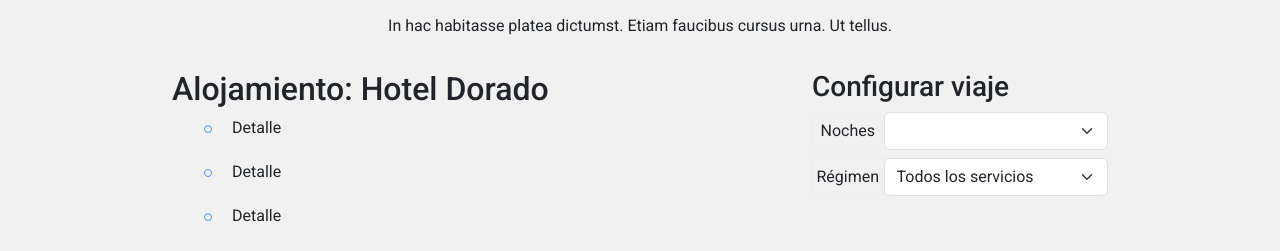
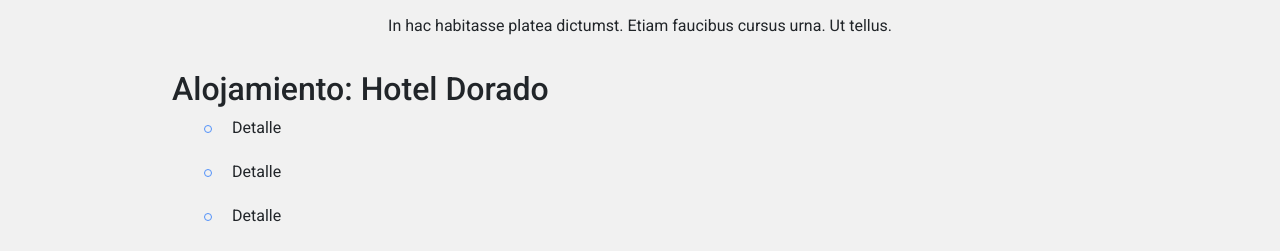
Before and after one commit to santiarroyave/team1-fe-gc-proyecto-final-frontend, an Angular app: page /oferta/1 in a window 1280 px wide. Shown: the part 458-709 px from the top of the page. Built offline with nearby package versions, Linux system fonts and the light colour scheme.

Commit message:
feat(pasarela pago, oferta detalle): cambios en precios y eliminacion de opciones en oferta detalle

```diff
--- a/src/app/components/oferta-detalle/oferta-detalle.component.html
+++ b/src/app/components/oferta-detalle/oferta-detalle.component.html
@@ -1,7 +1,7 @@
 <!-- Esto es el menu horizontal -->
 <app-navbar-h></app-navbar-h>
 <!-- Escribir código aqui -->
-<div class="h-50 w-100 d-flex justify-content-center">
+<div class="h-50 d-flex">
     <img src={{oferta.imagen}} class="img-fluid w-100 img-thumbnail" alt="...">
     <img src={{oferta.imagen}} class="img-fluid w-100 img-thumbnail" alt="...">
     <button type="button" class="btn" (click)="toastTrigger()">
@@ -16,7 +16,7 @@
         </div>
     </div>
     <div class="row">
-        <div class="col-8 mt-3">
+        <div class="col mt-3">
             <h2>Alojamiento: {{alojamiento.nombre}}</h2>
             <ul>
                 <li>Detalle</li>
@@ -32,41 +32,7 @@
                 <li>Detalle</li>
             </ul>
             <div class="d-flex justify-content-end">
-                <button type="button" class="btn btn-danger" routerLink="/paso-1/{{oferta.id}}">{{oferta.precio}} €/persona</button>
-            </div>
-        </div>
-        <div class="col-4 mt-3">
-            <h3>Configurar viaje</h3>
-            <div class="d-flex">
-                <label class="form-label lbl-1">Noches</label>
-                <select class="form-select f-s" [(ngModel)]="num_noches" (ngModelChange)="updateNoches()">
-                    <option selected value="14">Todas las noches</option>
-                    <option value="1">1 noche</option>
-                    <option value="2">2 noches</option>
-                    <option value="3">3 noches</option>
-                    <option value="4">4 noches</option>
-                    <option value="5">5 noches</option>
-                    <option value="6">6 noches</option>
-                    <option value="7">7 noches</option>
-                    <option value="8">8 noches</option>
-                    <option value="9">9 noches</option>
-                    <option value="10">10 noches</option>
-                    <option value="11">11 noches</option>
-                    <option value="12">12 noches</option>
-                    <option value="13">13 noches</option>
-                    <option value="14">14 noches</option>
-                </select>
-            </div>
-            <div class="d-flex">
-                <label class="form-label lbl-1">Régimen</label>
-                <select class="form-select f-s">
-                    <option selected value="0">Todos los servicios</option>
-                    <option value="1">Wifi</option>
-                    <option value="2">Desayuno</option>
-                    <option value="3">Mascotas</option>
-                    <option value="4">Piscina</option>
-                    <option value="5">Lavadora</option>
-                </select>
+                <button type="button" class="btn btn-danger" routerLink="/paso-1/{{oferta.id}}">{{oferta.precio}} €/noche</button>
             </div>
         </div>
     </div>
--- a/src/app/components/oferta-detalle/oferta-detalle.component.ts
+++ b/src/app/components/oferta-detalle/oferta-detalle.component.ts
@@ -35,10 +35,6 @@ export class OfertaDetalleComponent implements OnInit {
     });
   }
 
-  updateNoches(): void{
-    this.ofertasService.noches = Number(this.num_noches);
-  }
-
   toastTrigger(): void {
     const toastLiveExample = document.getElementById('liveToast');
 
--- a/src/app/components/pasarela-pago/paso-dos/paso-dos.component.html
+++ b/src/app/components/pasarela-pago/paso-dos/paso-dos.component.html
@@ -73,7 +73,7 @@
     </div>
     <div class="row">
         <div class="col d-flex align-items-center justify-content-center">
-            <button type="button" class="btn btn-success mb-3 btn-settings">Pagar {{oferta.precio}} €</button>
+            <button type="button" class="btn btn-success mb-3 btn-settings">Pagar {{precio | number: '1.2-2' }} €</button>
         </div>
     </div>
 </div>
--- a/src/app/components/pasarela-pago/paso-dos/paso-dos.component.ts
+++ b/src/app/components/pasarela-pago/paso-dos/paso-dos.component.ts
@@ -9,6 +9,7 @@ import { OfertasService } from 'src/app/services/ofertas.service';
 })
 export class PasoDosComponent {
   oferta: any;
+  precio: any;
 
   constructor(private route: ActivatedRoute, private ofertasService: OfertasService){}
 
@@ -17,5 +18,6 @@ export class PasoDosComponent {
       const elementId: number = Number(params['id']);
       this.oferta = this.ofertasService.getOfertaById(elementId);
     });
+    this.precio = this.ofertasService.oferta;
   }
 }
--- a/src/app/components/pasarela-pago/paso-uno/paso-uno.component.html
+++ b/src/app/components/pasarela-pago/paso-uno/paso-uno.component.html
@@ -1,5 +1,5 @@
 <app-navbar-h></app-navbar-h>
-<div class="h-50 w-100 d-flex justify-content-center">
+<div class="h-50 d-flex">
   <img src={{oferta.imagen}} class="img-fluid w-100 img-thumbnail" alt="...">
   <img src={{oferta.imagen}} class="img-fluid w-100 img-thumbnail" alt="...">
   <button type="button" class="btn" (click)="toastTrigger()">
@@ -10,7 +10,7 @@
   <div class="row mt-4 w-100">
     <div class="col cl-1">
       <label class="form-label lbl-1">Selecciona el número de personas</label>
-      <select class="form-select" [(ngModel)]="num_personas">
+      <select class="form-select" [(ngModel)]="num_personas" (ngModelChange)="calcularNoches()">
         <option value="1">1</option>
         <option value="2" selected>2</option>
         <option value="3">3</option>
@@ -48,7 +48,6 @@
             matStartDate
             placeholder="Start date"
             formControlName="start"
-            (dateChange)="change()"
           />
           <input matEndDate placeholder="End date" formControlName="end" />
         </mat-date-range-input>
@@ -78,18 +77,18 @@
       </div>
       <div class="tb-1">
         <label class="lbl-2">{{num_personas}}</label>
-        <label class="lbl-2">{{precio_persona}} €</label>
+        <label class="lbl-2">{{precio_persona | number: '1.2-2' }} €</label>
       </div>
       <div class="tb-1">
         <label class="lbl-2">Total</label>
-        <label class="lbl-2">{{precio_persona*num_personas}} €</label>
+        <label class="lbl-2">{{noches*precio_noche | number: '1.2-2' }} €</label>
       </div>
     </div>
   </div>
   <div class="row rw-1 mt-3">
     <div class="col btn-settings">
         <button type="button" class="btn btn-primary" routerLink="/oferta/{{oferta.id}}">volver</button>
-        <button type="button" class="btn btn-danger" routerLink="/paso-2/{{oferta.id}}">{{precio_persona}} €/persona</button>
+        <button type="button" class="btn btn-danger" (click)="actualizarOferta()">{{precio_persona | number: '1.2-2' }} €/persona</button>
     </div>
   </div>
   <div class="row m-3">
--- a/src/app/components/pasarela-pago/paso-uno/paso-uno.component.ts
+++ b/src/app/components/pasarela-pago/paso-uno/paso-uno.component.ts
@@ -1,6 +1,6 @@
 import { Component, ElementRef, OnInit, ViewChild } from '@angular/core';
 import { FormControl, FormGroup } from '@angular/forms';
-import { ActivatedRoute } from '@angular/router';
+import { ActivatedRoute, Router } from '@angular/router';
 import { OfertasService } from 'src/app/services/ofertas.service';
 
 declare var bootstrap: any;
@@ -17,7 +17,7 @@ export class PasoUnoComponent implements OnInit {
   num_personas: number = 2;
   oferta: any = {};
 
-  precio_inicial: number | any;
+  precio_noche: number | any;
   precio_persona: number | any;
   today: Date = new Date();
   month: number = this.today.getMonth();
@@ -25,9 +25,10 @@ export class PasoUnoComponent implements OnInit {
   ts_max: number | any;
   max: Date | any;
   min: Date = new Date(this.today);
-  noches:number = 0;
+  noches:number = 1;
   campaignOne: FormGroup | any;
-  constructor(private route: ActivatedRoute, private ofertasService: OfertasService){}
+
+  constructor(private route: ActivatedRoute, private ofertasService: OfertasService, private router: Router){}
 
   ngOnInit(): void {
     this.ts_max = this.today.setMonth(this.today.getMonth() + 2);
@@ -38,9 +39,8 @@ export class PasoUnoComponent implements OnInit {
       const elementId: number = Number(params['id']);
       this.oferta = this.ofertasService.getOfertaById(elementId);
     });
-    this.precio_inicial = this.oferta.precio;
-    this.precio_persona = this.precio_inicial;
-    this.noches = this.ofertasService.noches;
+    this.precio_noche = this.oferta.precio;
+    this.precio_persona = this.precio_noche/this.num_personas;
     let date1 = new Date();
     let date2 = date1.setDate(date1.getDate() + this.noches);
     date1 = new Date(date2);
@@ -61,11 +61,11 @@ export class PasoUnoComponent implements OnInit {
 
   calcularNoches():void {
     this.noches = Number(this.campaignOne.value.end?.getDate()) - Number(this.campaignOne.value.start?.getDate());
-    this.precio_persona = this.precio_inicial*this.noches;
+    this.precio_persona = (this.precio_noche*this.noches)/this.num_personas;
   }
 
-  change(): void{
-    console.log(this.campaignOne.value.start);
-    console.log(this.campaignOne.value.end);
+  actualizarOferta():void {
+    this.ofertasService.oferta = this.precio_noche*this.noches;
+    this.router.navigate([`/paso-2/${this.oferta.id}`]);
   }
 }
--- a/src/app/services/ofertas.service.ts
+++ b/src/app/services/ofertas.service.ts
@@ -7,9 +7,7 @@ import db from '../../assets/db.json'
   providedIn: 'root'
 })
 export class OfertasService {
-
-  noches: number = 0;
-
+  oferta: any;
   // constructor(private http:HttpClient) { }
 
   getAllOfertas(): any[]{
```
